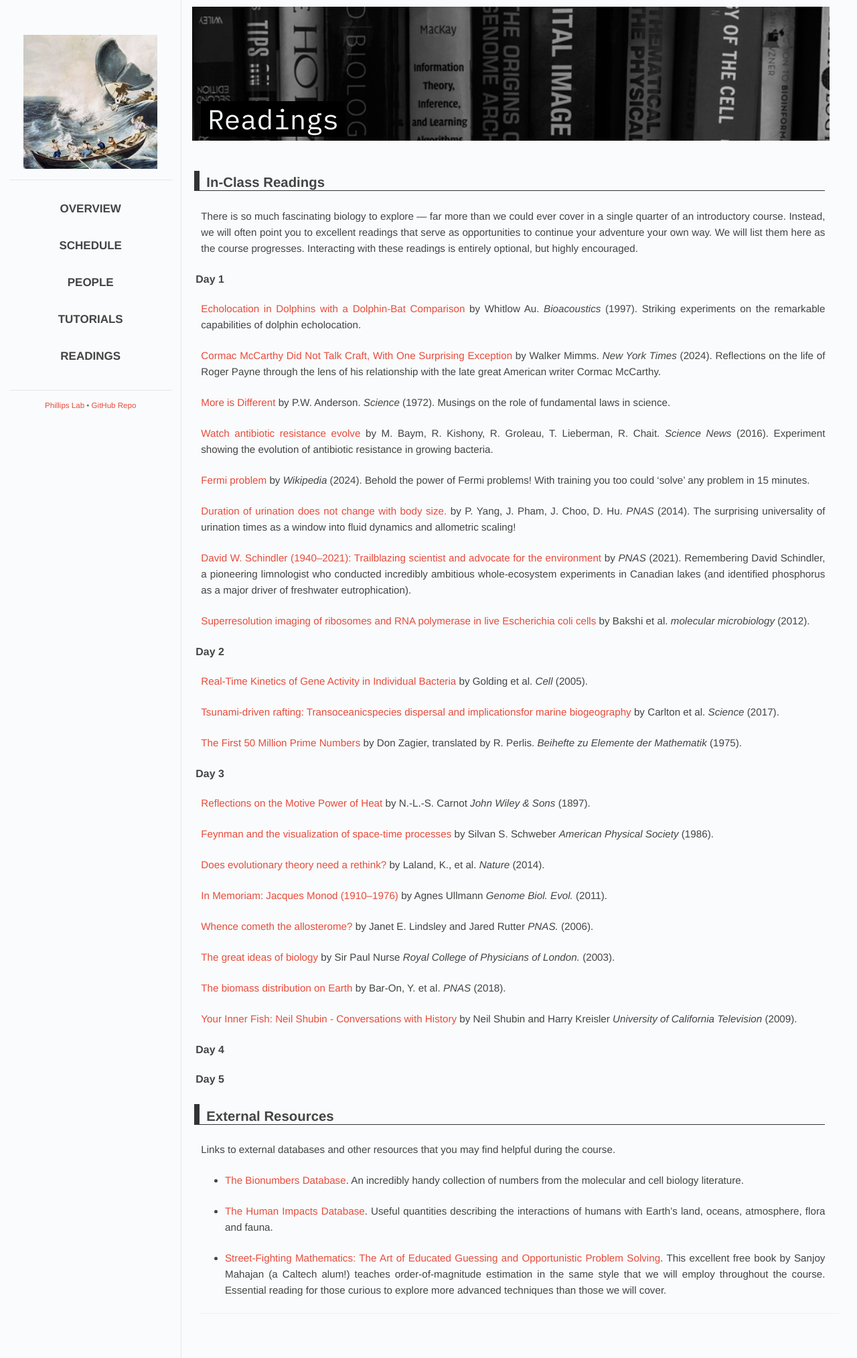
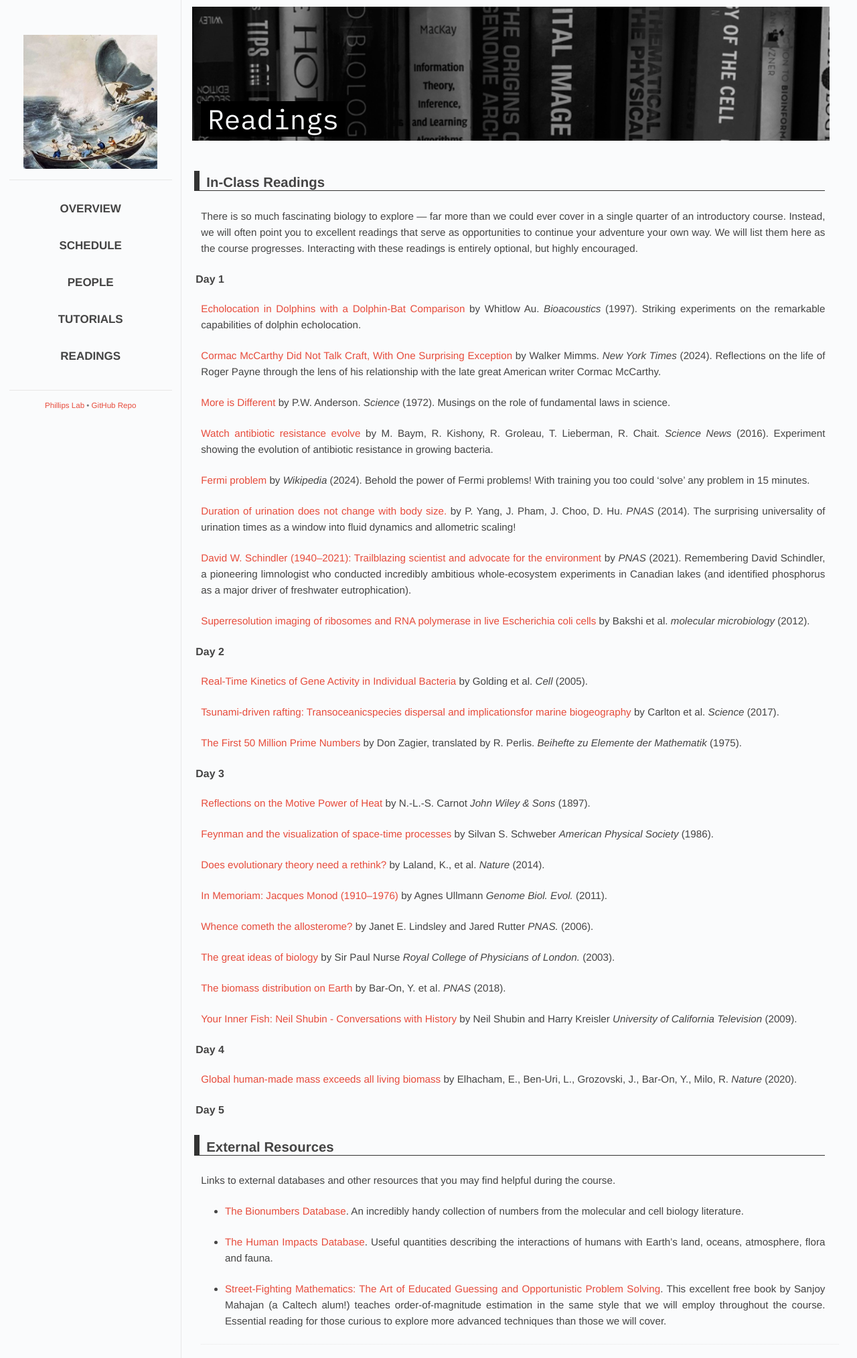
Before and after one commit to RPGroup-PBoC/mpi-pboc, a Jekyll site: the page built from 2024/readings.md, in a window 1280 px wide. Shown: the whole page at 67% size. Built offline with Jekyll 4.4.1, drawn with Linux system fonts in a browser that asks for light colours; some web fonts are replaced.

Commit message:
anthropomass paper

```diff
--- a/_data/2024/papers.yaml
+++ b/_data/2024/papers.yaml
@@ -133,4 +133,12 @@ Day 3:
   description: ""
 
 Day 4:
+
+- title: "Global human-made mass exceeds all living biomass"
+  author: "Elhacham, E., Ben-Uri, L., Grozovski, J., Bar-On, Y., Milo, R."
+  journal: "Nature"
+  year: "2020"
+  PDF: "Elhacham2020.pdf"
+  description: ""
+
 Day 5:
```
Also changed, not shown: 1 other file.
